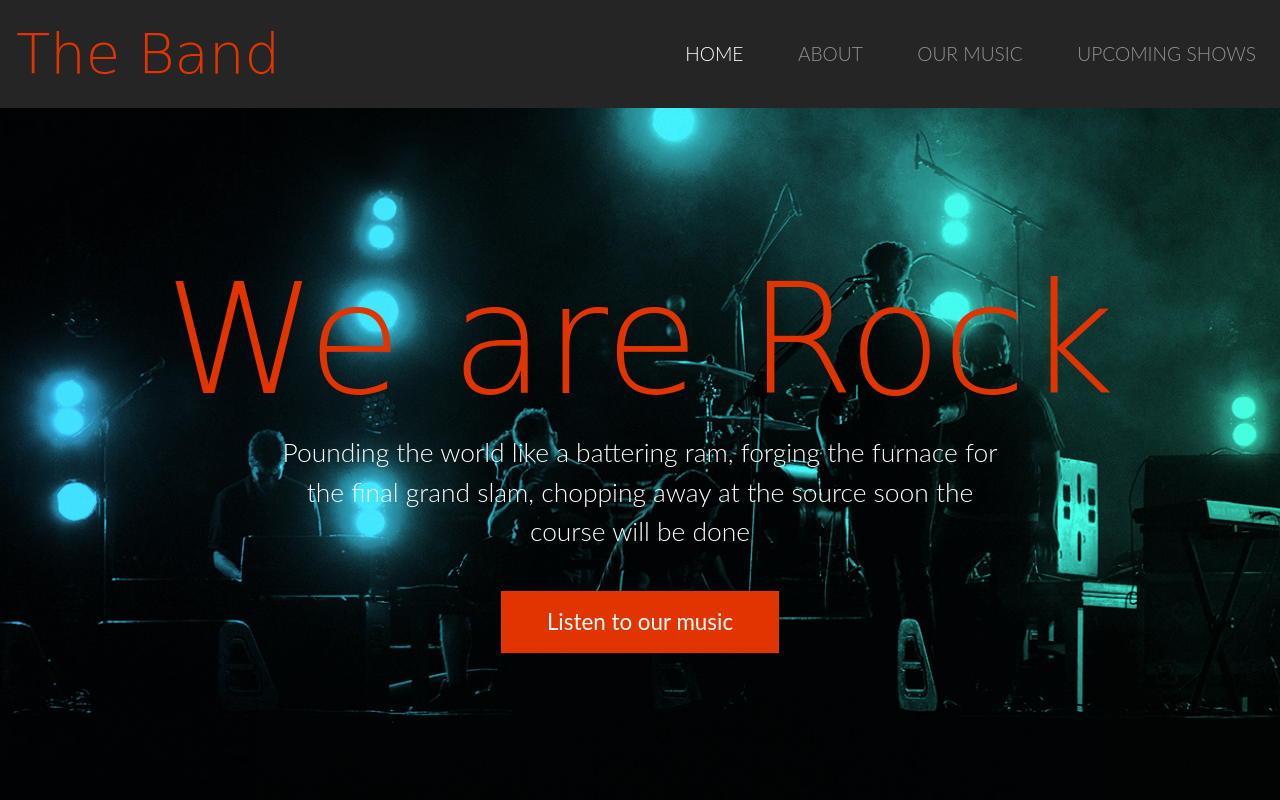
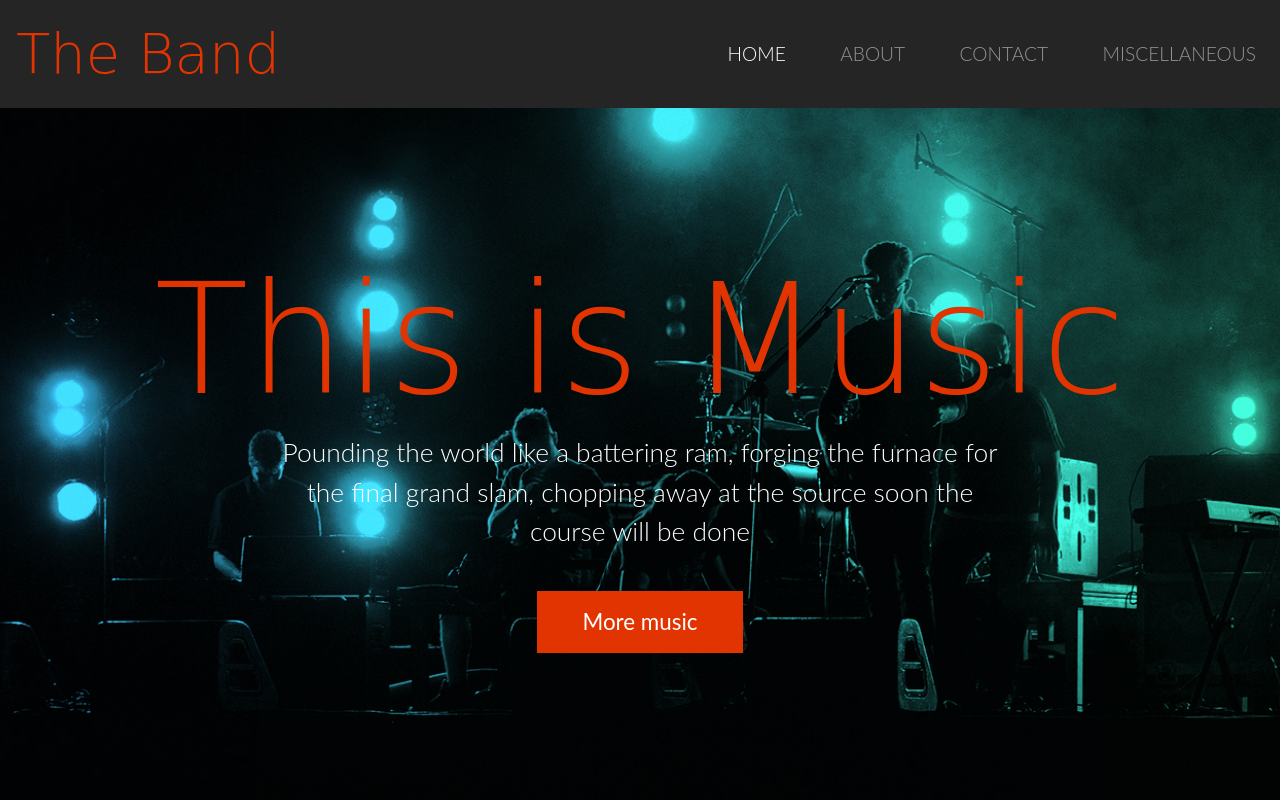
Before and after one commit to sonalimarlin/bootstrapSite, a plain HTML site: page index.html in a window 1280 px wide. Shown: the top 800 px of the page. Drawn offline with nearby package versions, Linux system fonts and the light colour scheme.

Commit message:
Update index.html

```diff
--- a/index.html
+++ b/index.html
@@ -1,7 +1,7 @@
 <!doctype html>
 <html lang="en">
   <head>
-    <title>The Band</title>
+    <title>The Website</title>
     <!-- Required meta tags -->
     <meta charset="utf-8">
     <meta name="viewport" content="width=device-width, initial-scale=1, shrink-to-fit=no">
@@ -31,10 +31,10 @@
                 <a class="nav-link" href="#">About</a>
               </li>
               <li class="nav-item">
-                <a class="nav-link" href="#">Our Music</a>
+                <a class="nav-link" href="#">Contact</a>
               </li>
               <li class="nav-item">
-                <a class="nav-link" href="#">Upcoming Shows</a>
+                <a class="nav-link" href="#">Miscellaneous</a>
               </li>
             </ul>
           </div>
@@ -42,11 +42,11 @@
 
 <section class="hero text-center">
   <div class="container">
-    <h1 class="display-1">We are Rock</h1>
+    <h1 class="display-1">This is Music</h1>
       <div class="row justify-content-center">
         <div class="col-md-8">
           <p class="lead">Pounding the world like a battering ram, forging the furnace for the final grand slam, chopping away at the source soon the course will be done</p>
-          <a href="" class='btn btn-primary'>Listen to our music</a>
+          <a href="" class='btn btn-primary'>More music</a>
         </div>
       </div>
   </div>
```
